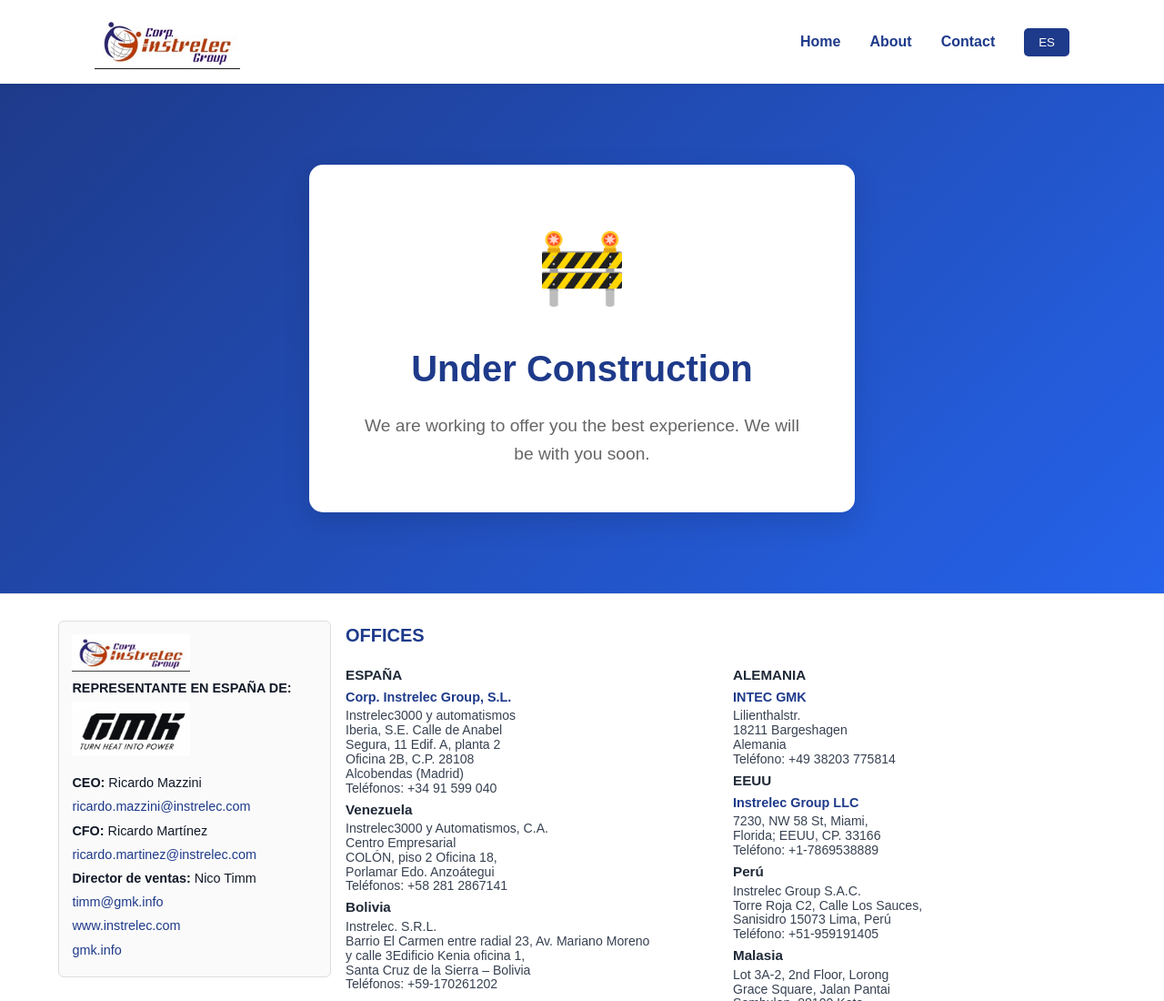
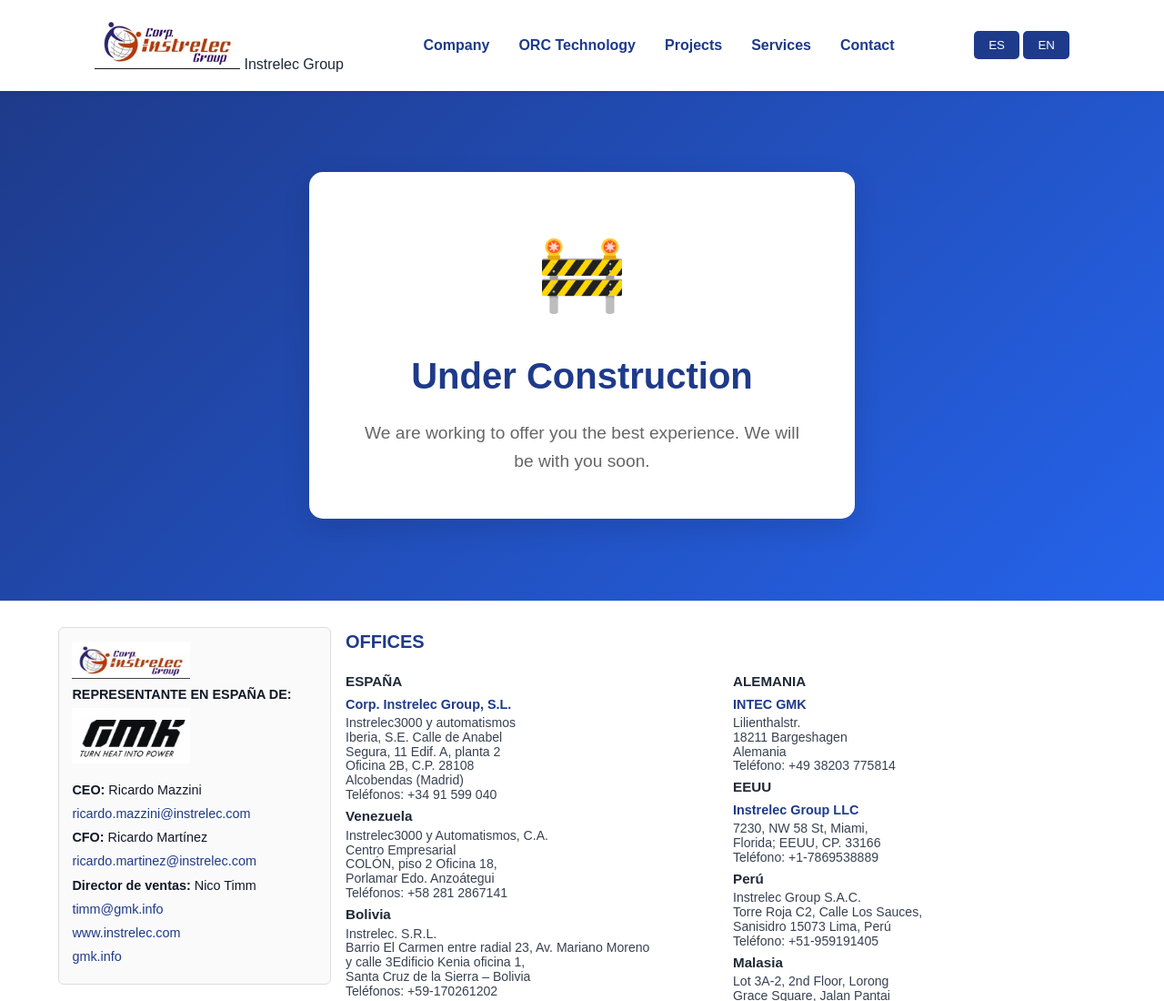
Before and after one commit to alegreguevarapatricio-ai/web_instrelec, a plain HTML site: page index.html in a window 1280 px wide. Shown: the top 1100 px of the page at 91% size. Drawn offline with Linux system fonts and the light colour scheme.

```diff
--- a/index.html
+++ b/index.html
@@ -9,22 +9,32 @@
 <body>
 <header>
     <nav>
-            <img src="/img/logo_instrelec.png" alt="Corp Instrelec Group" class="logo" id="logo">
+        <div class="logo-container">
+            <img src="/img/logo_instrelec.png" alt="Instrelec Logo" class="logo" id="logo">
+            <span class="logo-text">Instrelec Group</span>
+        </div>
+
         <button class="menu-toggle" id="menuToggle" aria-label="Toggle menu">
             <span></span>
             <span></span>
             <span></span>
         </button>
+
         <ul class="nav-links">
-                <li><a href="#inicio" id="nav-inicio">Inicio</a></li>
-                <li><a href="#about" id="nav-about">Nosotros</a></li>
+            <li><a href="#empresa" id="nav-empresa">Empresa</a></li>
+            <li><a href="#tecnologia-orc" id="nav-orc">Tecnología ORC</a></li>
+            <li><a href="#proyectos" id="nav-proyectos">Proyectos</a></li>
+            <li><a href="#servicios" id="nav-servicios">Servicios</a></li>
             <li><a href="#contacto" id="nav-contacto">Contacto</a></li>
-                <li><button class="lang-selector" onclick="toggleLanguage()" id="lang-btn">EN</button></li>
         </ul>
+
+        <div class="lang-selector-group">
+            <button class="lang-selector" data-lang="es" id="lang-btn-es" onclick="setLanguage('es')">ES</button>
+            <button class="lang-selector active" data-lang="en" id="lang-btn-en" onclick="setLanguage('en')">EN</button>
+        </div>
     </nav>
 </header>
 
-    <!-- Overlay for mobile menu -->
 <div id="overlay" class="overlay" aria-hidden="true"></div>
 
     <main>
--- a/js/script.js
+++ b/js/script.js
@@ -1,11 +1,14 @@
-
-        let currentLang = 'es';
+let currentLang = 'es';
 
         const translations = {
             es: {
-                navInicio: 'Inicio',
-                navAbout: 'Nosotros',
+                // Nuevos enlaces de navegación
+                navEmpresa: 'Empresa',
+                navORC: 'Tecnología ORC',
+                navProyectos: 'Proyectos',
+                navServicios: 'Servicios',
                 navContacto: 'Contacto',
+                // Contenido principal de "Construcción" (se mantiene)
                 mainTitle: 'Sitio en Construcción',
                 mainText: 'Estamos trabajando para ofrecerte la mejor experiencia. Pronto estaremos contigo.',
                 footerTitle: 'OFICINAS',
@@ -13,9 +16,13 @@
                 rights: 'Todos los derechos reservados.'
             },
             en: {
-                navInicio: 'Home',
-                navAbout: 'About',
+                // Nuevos enlaces de navegación
+                navEmpresa: 'Company',
+                navORC: 'ORC Technology',
+                navProyectos: 'Projects',
+                navServicios: 'Services',
                 navContacto: 'Contact',
+                // Contenido principal de "Construcción" (se mantiene)
                 mainTitle: 'Under Construction',
                 mainText: 'We are working to offer you the best experience. We will be with you soon.',
                 footerTitle: 'OFFICES',
@@ -30,28 +37,52 @@
             if (!t) return;
 
             const get = id => document.getElementById(id);
-            if (get('nav-inicio')) get('nav-inicio').textContent = t.navInicio;
-            if (get('nav-about')) get('nav-about').textContent = t.navAbout;
+            // Nuevos enlaces
+            if (get('nav-empresa')) get('nav-empresa').textContent = t.navEmpresa;
+            if (get('nav-orc')) get('nav-orc').textContent = t.navORC;
+            if (get('nav-proyectos')) get('nav-proyectos').textContent = t.navProyectos;
+            if (get('nav-servicios')) get('nav-servicios').textContent = t.navServicios;
             if (get('nav-contacto')) get('nav-contacto').textContent = t.navContacto;
+
+            // Texto de Construcción
             if (get('main-title')) get('main-title').textContent = t.mainTitle;
             if (get('main-text')) get('main-text').textContent = t.mainText;
+
+            // Footer
             if (get('footer-title')) get('footer-title').textContent = t.footerTitle;
-            if (get('sales-director')) get('sales-director').textContent = t.salesDirector;
-            if (get('rights')) get('rights').textContent = t.rights;
+            // Solo actualiza el texto, no el nombre del director
+            if (get('sales-director')) {
+                get('sales-director').textContent = t.salesDirector;
+                // Asume que el HTML mantiene el nombre del director después del strong
+                // <p><strong id="sales-director">Director de ventas:</strong> Nico Timm</p>
+            }
+            if (get('rights')) get('rights').textContent = `© 2025 Corp Instrelec Group. ${t.rights}`;
 
-            const langBtn = get('lang-btn');
-            if (langBtn) langBtn.textContent = currentLang === 'es' ? 'EN' : 'ES';
+            // Gestión de la clase 'active' para los nuevos botones de idioma
+            const btnES = get('lang-btn-es');
+            const btnEN = get('lang-btn-en');
+
+            if (btnES) btnES.classList.toggle('active', currentLang === 'es');
+            if (btnEN) btnEN.classList.toggle('active', currentLang === 'en');
 
             document.documentElement.lang = currentLang;
         }
 
-        // Alterna el idioma y aplica traducciones
-        function toggleLanguage() {
-            currentLang = currentLang === 'es' ? 'en' : 'es';
-            applyTranslations();
+        // Función para establecer el idioma y persistir
+        function setLanguage(lang) {
+            if (translations[lang] && lang !== currentLang) {
+                currentLang = lang;
+                applyTranslations();
+                try {
+                    localStorage.setItem('instrelecLang', currentLang);
+                } catch (e) {
+                    // ignore storage errors
+                }
+            }
         }
+        // Exponer la nueva función globalmente
+        window.setLanguage = setLanguage;
 
-        // Detectar idioma del navegador al cargar y aplicar traducción
         // Control del menú móvil
         function setupMobileMenu() {
             const menuToggle = document.getElementById('menuToggle');
@@ -72,7 +103,6 @@
                     });
                 });
 
-                // Cerrar menú al hacer clic fuera
                 // Close when clicking the overlay
                 if (overlay) {
                     overlay.addEventListener('click', () => {
@@ -85,6 +115,10 @@
                 document.addEventListener('click', (e) => {
                     if (overlay && overlay.contains(e.target)) return;
                     if (!navLinks.contains(e.target) && !menuToggle.contains(e.target)) {
+                        // Check if the click is not on the language selector buttons either
+                        const langGroup = document.querySelector('.lang-selector-group');
+                        if (langGroup && langGroup.contains(e.target)) return;
+
                         navLinks.classList.remove('active');
                         if (overlay) overlay.classList.remove('active');
                     }
@@ -110,16 +144,3 @@
             applyTranslations();
             setupMobileMenu();
         });
-
-        // Persist language when toggling
-        const originalToggle = toggleLanguage;
-        function toggleLanguageAndPersist() {
-            originalToggle();
-            try {
-                localStorage.setItem('instrelecLang', currentLang);
-            } catch (e) {
-                // ignore storage errors
-            }
-        }
-        // Replace global toggle with persisting version
-        window.toggleLanguage = toggleLanguageAndPersist;
```
Also changed, not shown: img/hero-section.png (added), img/modelo_diseño.jpg (added). Lines whose indentation alone changed are shown as unchanged.
